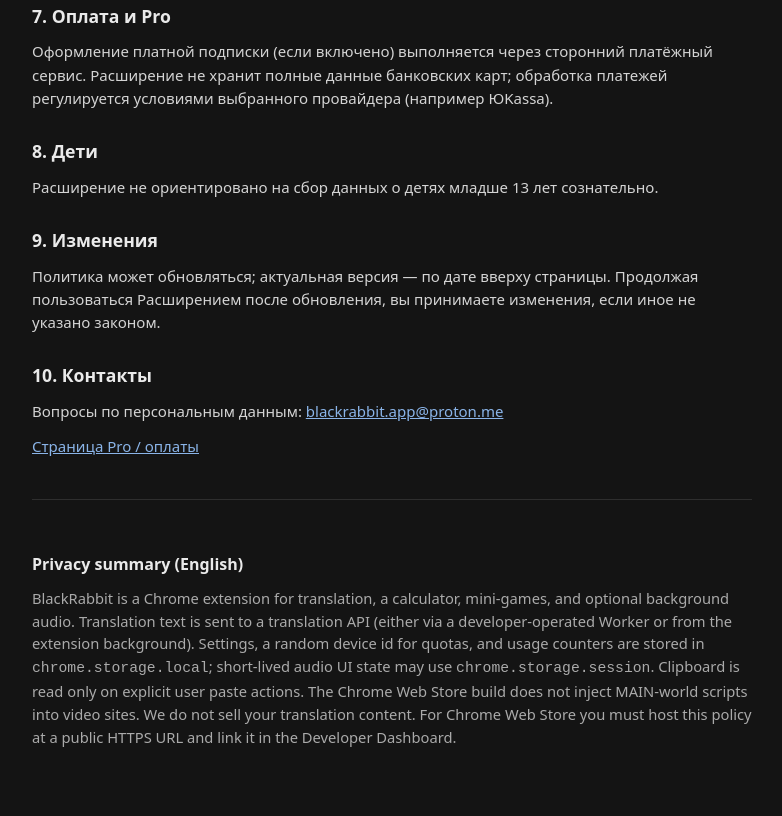
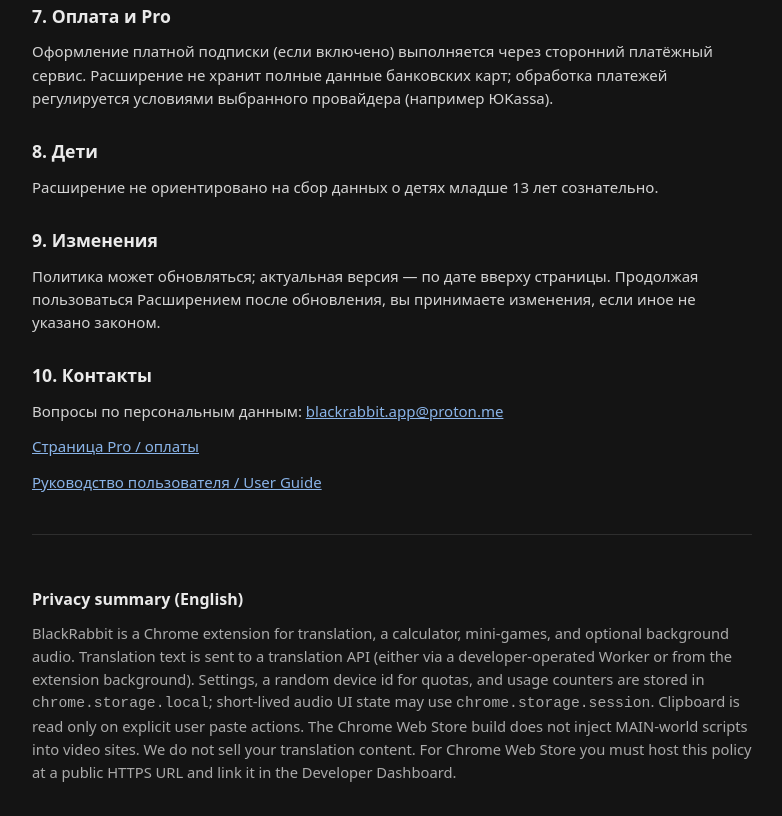
Before and after one commit to BlackRabbitApp/blackrabbit-legal, a plain HTML site: page index.html in a window 1280 px wide. Shown: the part 1765-2581 px from the top of the page, without its empty margins (248-1030 px from the left). Drawn offline with Linux system fonts and the light colour scheme.

Commit message:
index.html

```diff
--- a/index.html
+++ b/index.html
@@ -149,7 +149,7 @@
       <a href="mailto:blackrabbit.app@proton.me">blackrabbit.app@proton.me</a>
     </p>
     <p><a href="upgrade.html">Страница Pro / оплаты</a></p>
-
+<p><a href="guide.html">Руководство пользователя / User Guide</a></p>
     <div class="en">
       <h2>Privacy summary (English)</h2>
       <p>
```
